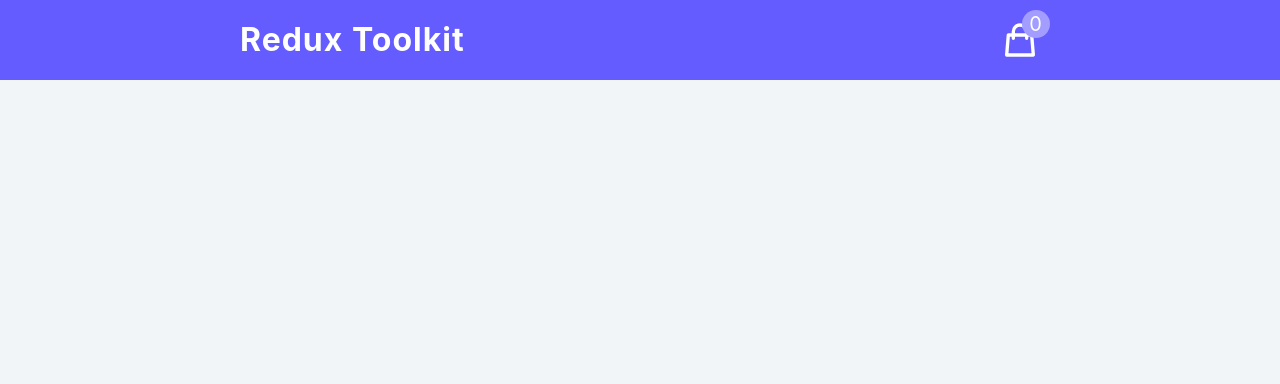
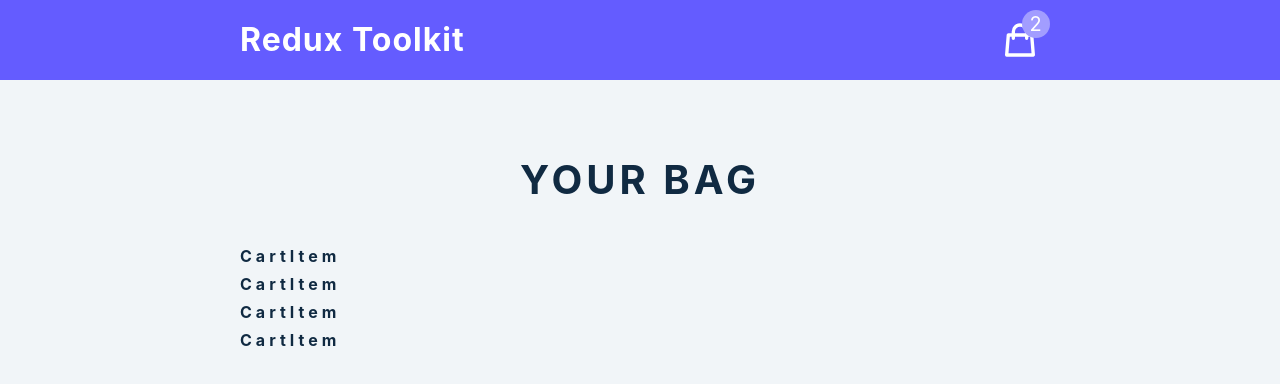
Before and after one commit to Krishnam-Upadhyay/Redux, a React (Create React App) app: page / in a window 1280 px wide. Shown: the top 384 px of the page. Built offline with nearby package versions, Linux system fonts and the light colour scheme.

Commit message:
5 files modified, 2 added

```diff
--- a/src/App.js
+++ b/src/App.js
@@ -1,13 +1,13 @@
 import './style.css';
 import React from 'react';
 import Navbar from './components/Navbar/Navbar';
-
+import CartContainer from './components/CartContainer';
 
 export default function App() {
   return (
     <div>
-
-     <Navbar/>
+      <Navbar />
+      <CartContainer />
     </div>
   );
 }
--- /dev/null
+++ b/src/components/CartContainer.js
@@ -0,0 +1,31 @@
+import CartItem from './CartItem';
+import React from 'react';
+import {useSelector} from 'react-redux';
+
+const CartContainer = () => {
+  const {cartItem,amount,total} = useSelector((store)=>store.cart);
+
+  if(amount<1){
+    return <section className = 'cart'>
+      <header>
+        <h2> Your bag </h2>
+        <h4 className = 'empty-cart'>Your car is empty</h4>
+      </header>
+
+
+    </section>
+
+  }
+  return <section className = 'cart'>
+  <header>
+    <h2> Your bag </h2>
+
+  </header>
+  <div>{cartItem.map((item)=>{
+    return <CartItem key = {item.id} {...item} />
+  })}</div>
+
+
+</section>;
+};
+export default CartContainer;
--- /dev/null
+++ b/src/components/CartItem.js
@@ -0,0 +1,6 @@
+import React from 'react';
+import { ChevronDown, ChevronUp } from './icon';
+const CartItem = () => {
+  return <h4>cartItem</h4>;
+};
+export default CartItem;
--- a/src/components/icon.js
+++ b/src/components/icon.js
@@ -12,6 +12,7 @@
       <path
         strokeLinecap="round"
         strokeLinejoin="round"
+        stroke="currentColor"
         d="M16 11V7a4 4 0 00-8 0v4M5 9h14l1 12H4L5 9z"
       />
     </svg>
--- a/src/features/cart/cartSlice.js
+++ b/src/features/cart/cartSlice.js
@@ -1,8 +1,9 @@
 import { createSlice } from '@reduxjs/toolkit';
+import cartItems from './../../components//cartItems';
 
 const initialState = {
-  cartItem: [],
-  amount: 0,
+  cartItem: cartItems,
+  amount: 2,
   total: 0,
   isLoading: true,
 };
```
Also changed, not shown: src/components/Navbar/Navbar.js (+4 -4 lines), 1 other file (tests, documents, lock files or other folders).
